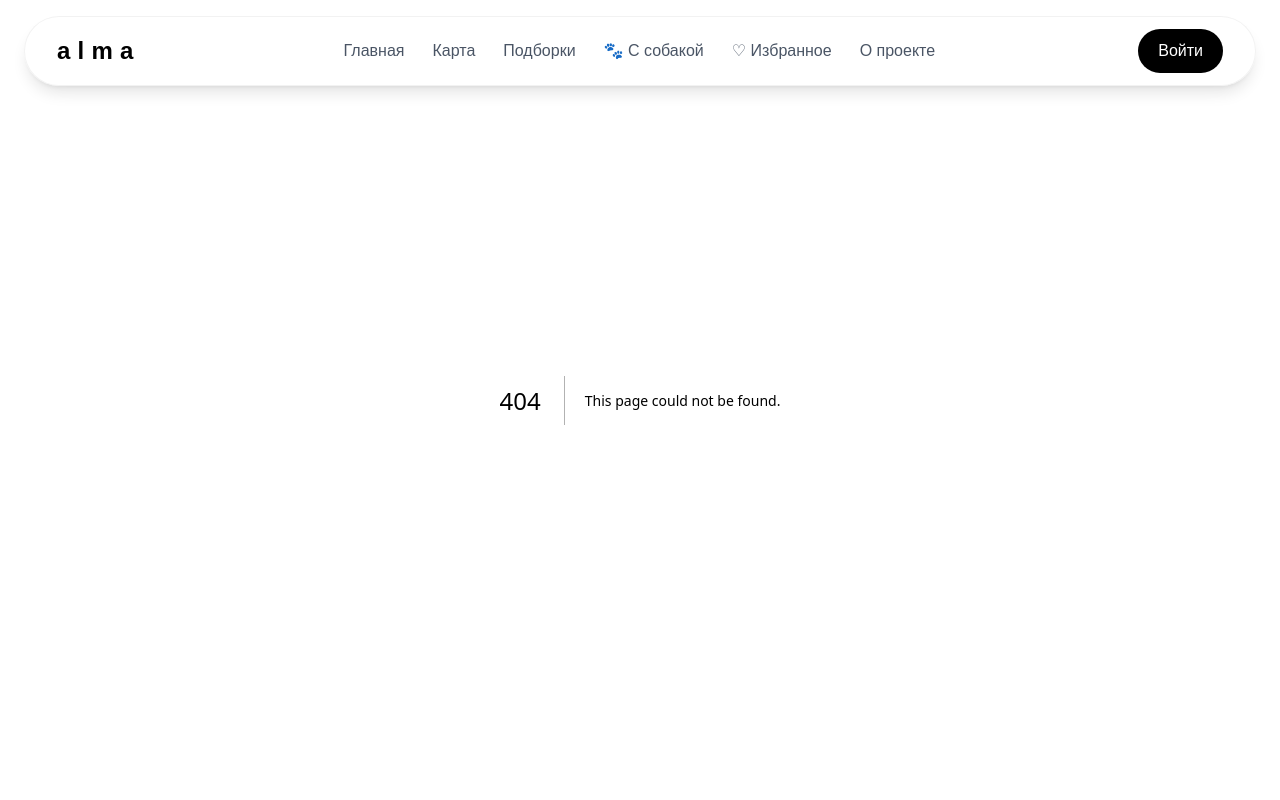
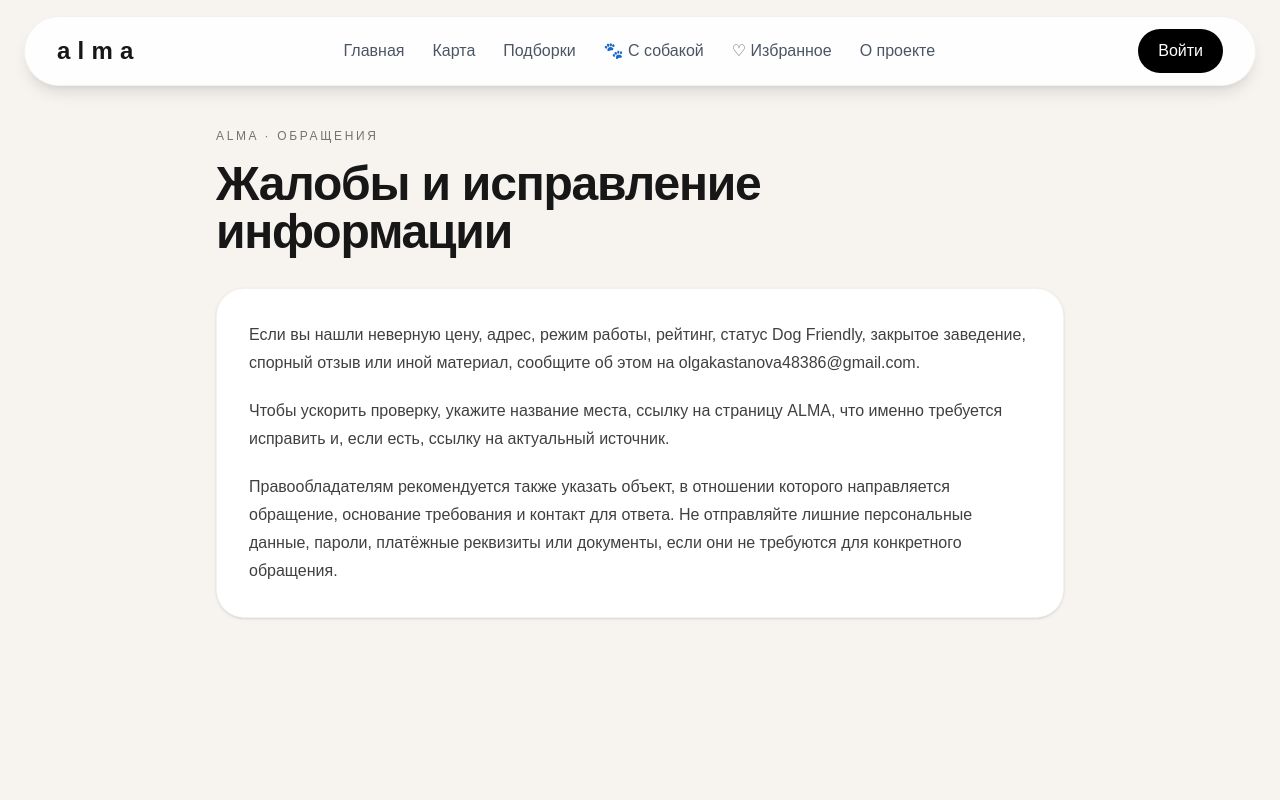
Before and after one commit to olgakastanova48386-dotcom/alma, a Next.js app: page /legal/complaints in a window 1280 px wide. Before the commit this address had no page. Shown: the top 800 px of the page. Built offline with nearby package versions, Linux system fonts and the light colour scheme.

Commit message:
Add complaints and corrections page

```diff
--- /dev/null
+++ b/app/legal/complaints/page.tsx
@@ -0,0 +1,15 @@
+export default function ComplaintsPage() {
+  return (
+    <main className="min-h-screen bg-[#f7f4ef] pt-28 sm:pt-32 pb-16">
+      <div className="max-w-4xl mx-auto px-4 sm:px-6">
+        <p className="text-xs uppercase tracking-[0.22em] text-neutral-500">ALMA · Обращения</p>
+        <h1 className="mt-4 text-4xl sm:text-5xl font-bold tracking-tight">Жалобы и исправление информации</h1>
+        <div className="mt-8 rounded-[28px] bg-white border border-black/5 p-6 sm:p-8 shadow-sm text-neutral-700 leading-7 space-y-5">
+          <p>Если вы нашли неверную цену, адрес, режим работы, рейтинг, статус Dog Friendly, закрытое заведение, спорный отзыв или иной материал, сообщите об этом на olgakastanova48386@gmail.com.</p>
+          <p>Чтобы ускорить проверку, укажите название места, ссылку на страницу ALMA, что именно требуется исправить и, если есть, ссылку на актуальный источник.</p>
+          <p>Правообладателям рекомендуется также указать объект, в отношении которого направляется обращение, основание требования и контакт для ответа. Не отправляйте лишние персональные данные, пароли, платёжные реквизиты или документы, если они не требуются для конкретного обращения.</p>
+        </div>
+      </div>
+    </main>
+  );
+}
```
